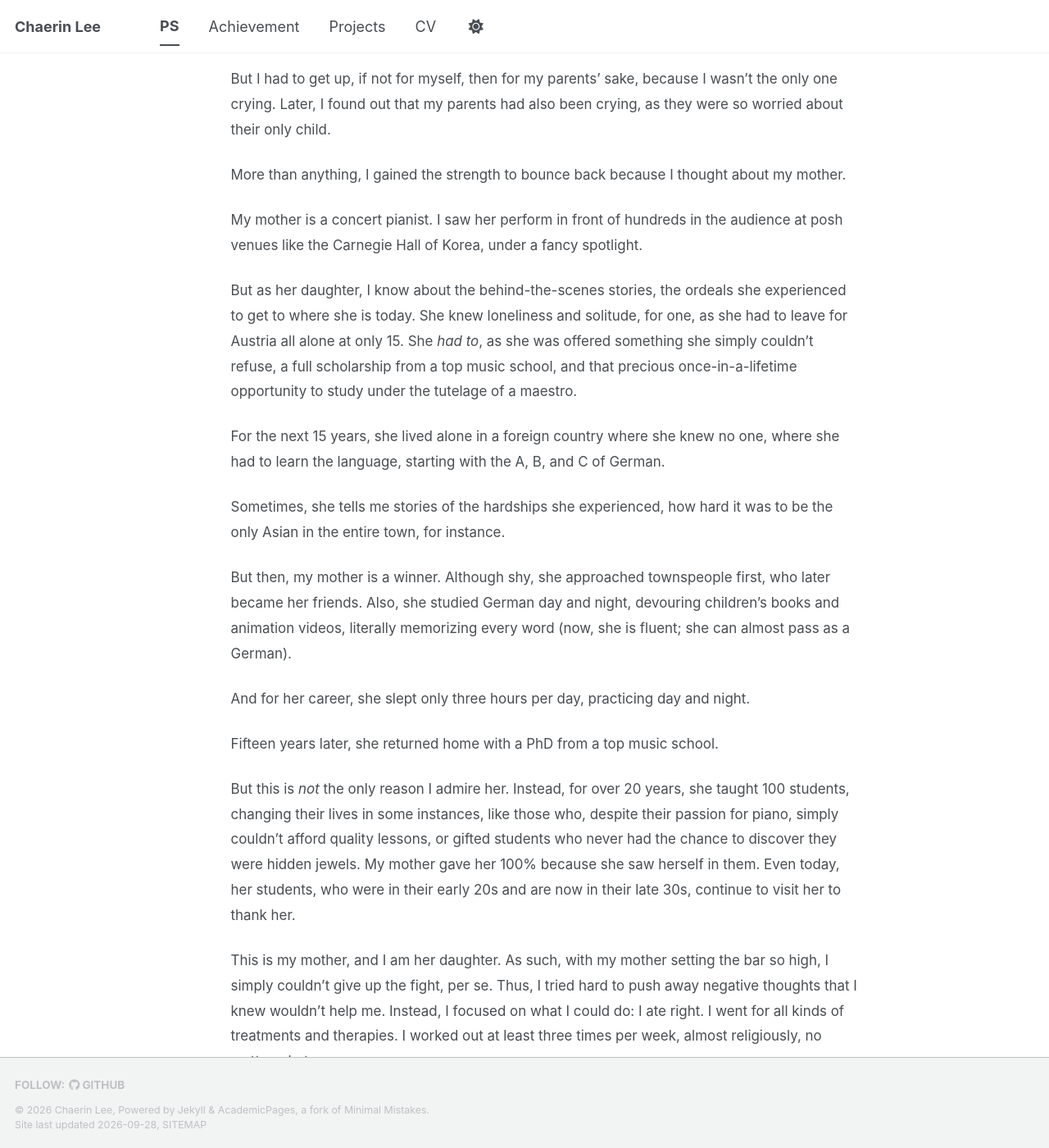
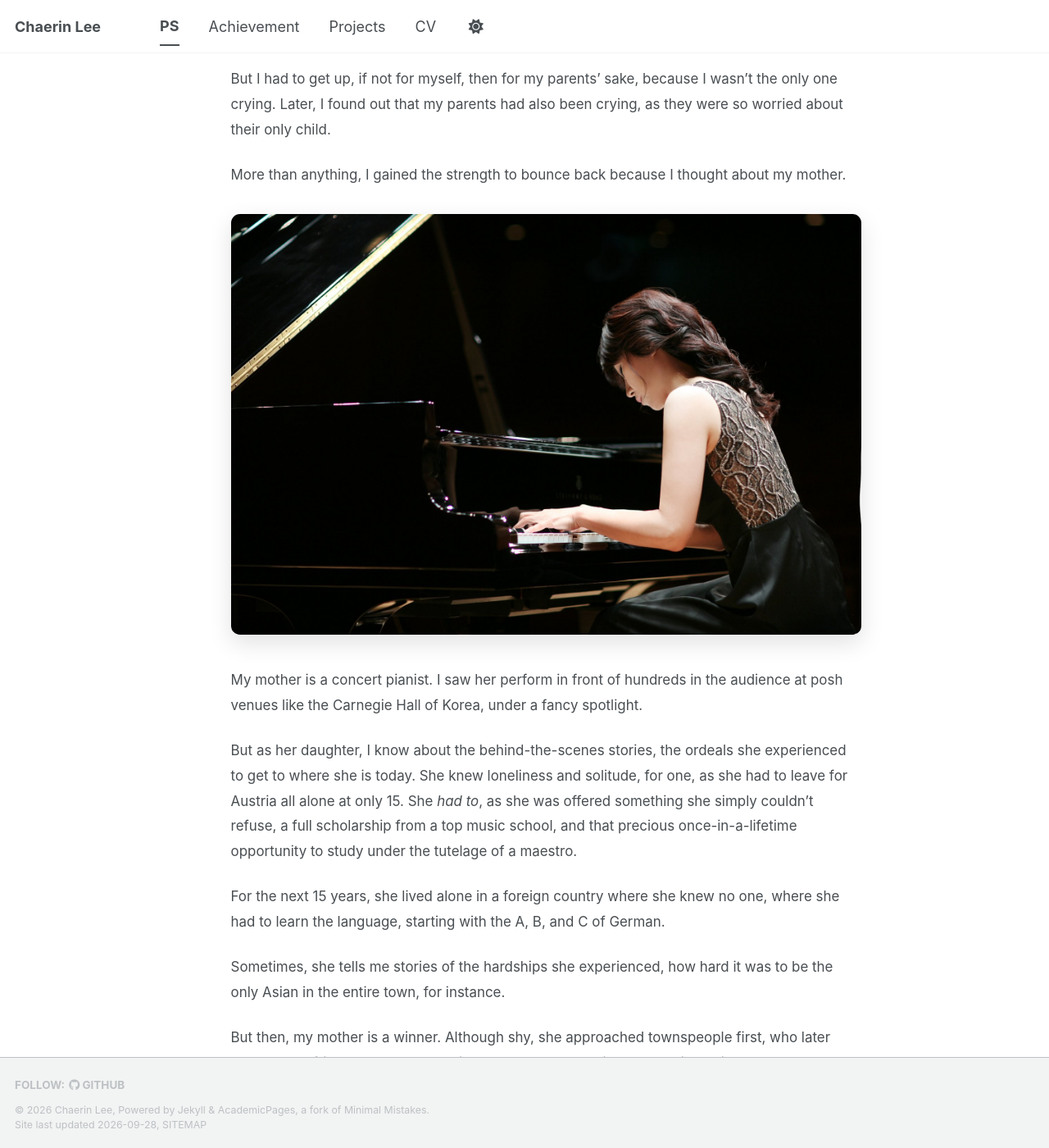
Before and after one commit to ChaerinLee0122/chaerinlee0122.github.io, a Jekyll site: the page built from _pages/ps.md, in a window 1280 px wide and 1400 px high, scrolled down 493 px. Shown: the whole window at 82% size. Built offline with Jekyll 4.4.1, drawn with Linux system fonts in a browser that asks for light colours; a style sheet for code colours, icons or effects is not loaded.

Commit message:
Add personal story photos

```diff
--- a/_pages/ps.md
+++ b/_pages/ps.md
@@ -24,6 +24,10 @@ But I had to get up, if not for myself, then for my parents’ sake, because I w
 
 More than anything, I gained the strength to bounce back because I thought about my mother.
 
+<figure class="story-photo">
+  <img src="{{ '/images/ps-mother-piano.jpg' | relative_url }}" alt="A pianist performing at a grand piano" width="1800" height="1200" loading="lazy" decoding="async">
+</figure>
+
 My mother is a concert pianist. I saw her perform in front of hundreds in the audience at posh venues like the Carnegie Hall of Korea, under a fancy spotlight.
 
 But as her daughter, I know about the behind-the-scenes stories, the ordeals she experienced to get to where she is today. She knew loneliness and solitude, for one, as she had to leave for Austria all alone at only 15. She *had to*, as she was offered something she simply couldn’t refuse, a full scholarship from a top music school, and that precious once-in-a-lifetime opportunity to study under the tutelage of a maestro.
@@ -46,4 +50,8 @@ As a result, my hair grew back. But it is not only the hair that grew. I grew as
 
 As such, I am taking this experience with me when I leave for your program, where I know I will face challenges. But I know I can do it – because yes, I am my mother’s daughter
 
+<figure class="story-photo story-photo--closing">
+  <img src="{{ '/images/ps-mother-daughter.jpg' | relative_url }}" alt="A mother and daughter sitting together" width="640" height="480" loading="lazy" decoding="async">
+</figure>
+
 </div>
--- a/assets/css/main.scss
+++ b/assets/css/main.scss
@@ -313,6 +313,25 @@
   line-height: 1.82;
 }
 
+.story-photo {
+  margin: 1.8rem 0 2.2rem;
+}
+
+.story-photo img {
+  display: block;
+  width: auto;
+  max-width: 100%;
+  height: auto;
+  margin: 0 auto;
+  border-radius: 0.6rem;
+  box-shadow: 0 0.55rem 1.6rem rgba(0, 0, 0, 0.12);
+}
+
+.story-photo--closing {
+  margin-top: 2rem;
+  margin-bottom: 0;
+}
+
 .cv-document {
   max-width: 62rem;
   margin: 0 auto;
```
Also changed, not shown: images/ps-mother-daughter.jpg (added), images/ps-mother-piano.jpg (added).
